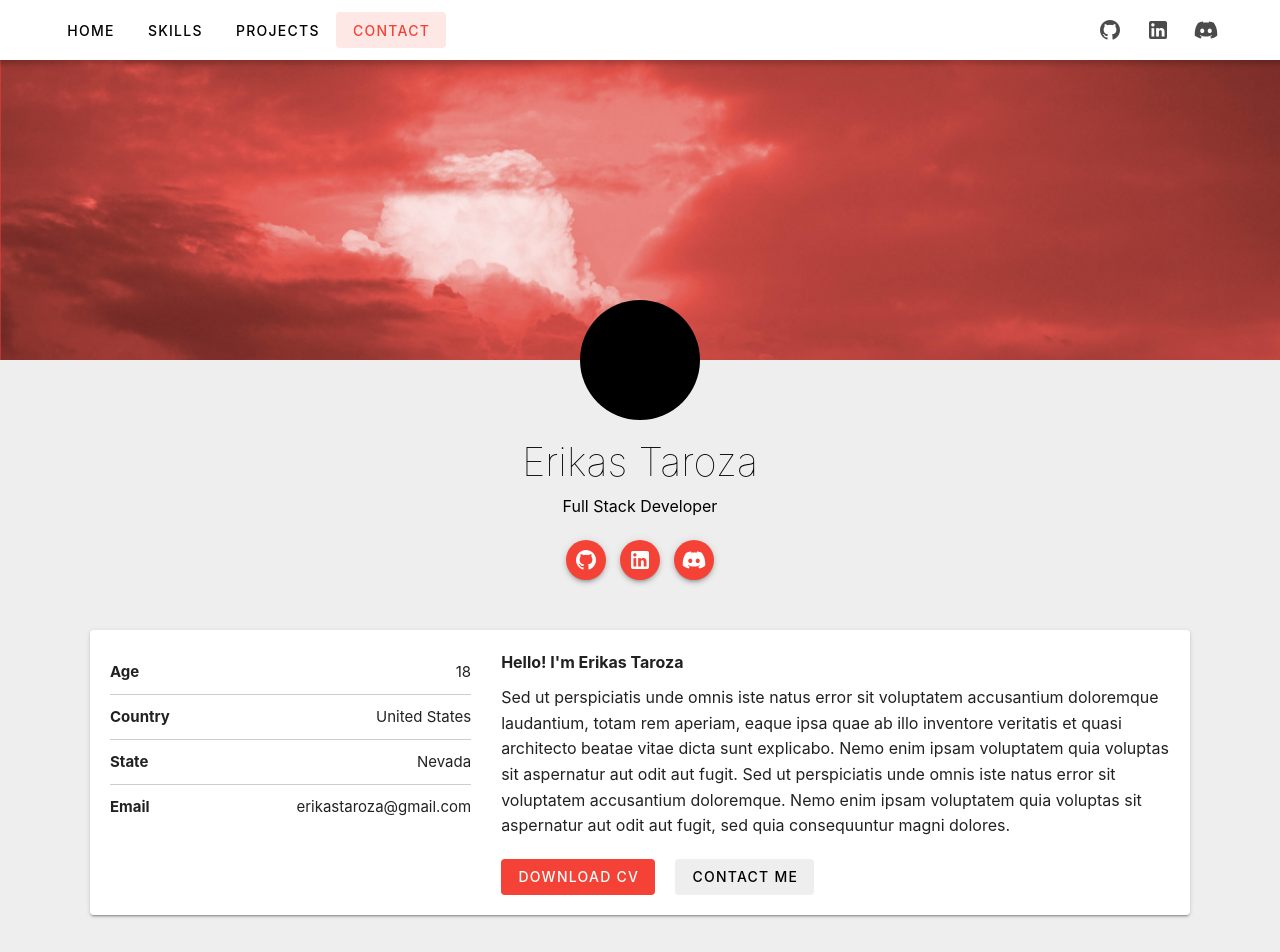
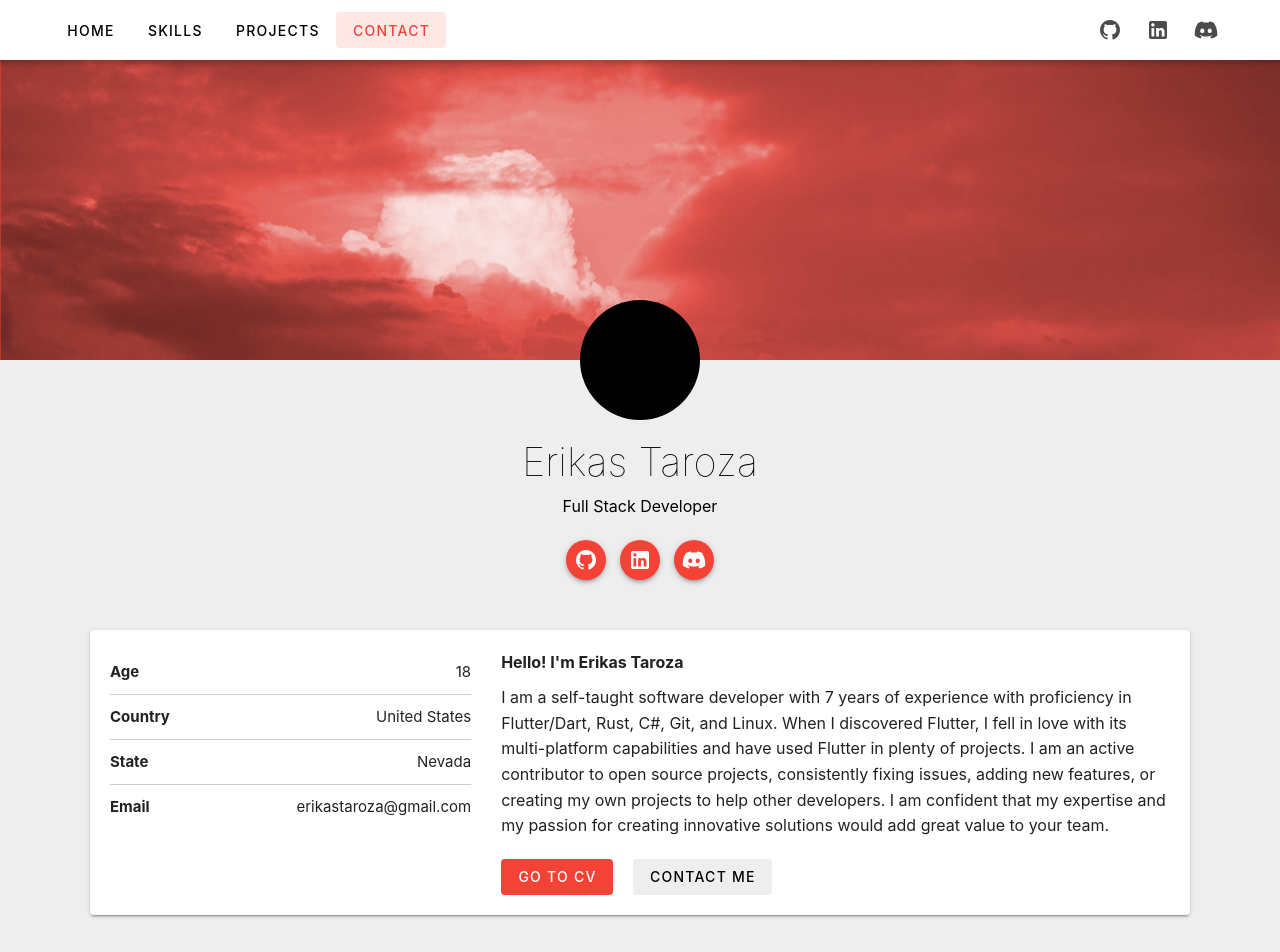
Before and after one commit to erikas-taroza/erikas-taroza.github.io, a Vue app: page / in a window 1280 px wide. Shown: the top 952 px of the page. Built offline with nearby package versions, Linux system fonts and the light colour scheme.

Commit message:
Fetch about text from resume.html

```diff
--- a/src/assets/resume.html
+++ b/src/assets/resume.html
@@ -87,7 +87,7 @@
             <div class="section-title-line"></div>
         </div>
 
-        <p style="margin-top: 30px;">
+        <p style="margin-top: 30px;" id="about">
             I am a self-taught software developer with 7 years of experience
             with proficiency in Flutter/Dart, Rust, C#, Git, and Linux.
             When I discovered Flutter, I fell in love with its multi-platform capabilities and have used Flutter in plenty of projects.
--- a/src/components/Info.vue
+++ b/src/components/Info.vue
@@ -1,4 +1,15 @@
 <script setup lang="ts">
+import { onMounted, ref } from "vue";
+
+onMounted(async () => {
+    // Get the about text from the resume HTML file.
+    let resume = await (await fetch("src/assets/resume.html")).text();
+    aboutText.value = resume
+        .split('<p style="margin-top: 30px;" id="about">')[1]
+        .split("</p>")[0];
+});
+
+const aboutText = ref("");
 
 const birthday = new Date("2005-02-14");
 
@@ -10,6 +21,7 @@ const info = [
     { key: "Email", value: "erikastaroza@gmail.com" }
 ];
 
+// Used for the "Contact Me" button.
 function goTo(id: string) {
     let element = document.getElementById(id);
     if(!element) return;
@@ -35,8 +47,7 @@ function goTo(id: string) {
             </div>
             <div class="bio">
                 <p><strong>Hello! I'm Erikas Taroza</strong></p>
-                <p>Sed ut perspiciatis unde omnis iste natus error sit voluptatem accusantium doloremque laudantium, totam rem aperiam, eaque ipsa quae ab illo inventore veritatis et quasi architecto beatae vitae dicta sunt explicabo. Nemo enim ipsam voluptatem quia voluptas sit aspernatur aut odit aut fugit. Sed ut perspiciatis unde omnis iste natus error sit voluptatem accusantium doloremque.
-    Nemo enim ipsam voluptatem quia voluptas sit aspernatur aut odit aut fugit, sed quia consequuntur magni dolores.</p>
+                <p>{{ aboutText }}</p>
 
                 <div style="margin-top: 20px;">
                     <v-btn
@@ -44,7 +55,7 @@ function goTo(id: string) {
                         variant="flat"
                         style="margin-right: 20px;"
                     >
-                        Download CV
+                        Go to CV
                     </v-btn>
 
                     <v-btn color="#EEEEEE" variant="flat" @click="goTo('Contact')">
--- a/src/components/Socials.vue
+++ b/src/components/Socials.vue
@@ -1,6 +1,4 @@
 <script setup lang="ts">
-import { defineProps } from "vue";
-
 const {
     flat
 } = defineProps({
--- a/src/components/navigation/Sidebar.vue
+++ b/src/components/navigation/Sidebar.vue
@@ -1,5 +1,4 @@
 <script setup lang="ts">
-import { defineProps, defineEmits, ref } from "vue";
 import Socials from '../Socials.vue';
 
 const {
```
Also changed, not shown: 1 other file (tests, documents, lock files or other folders).
